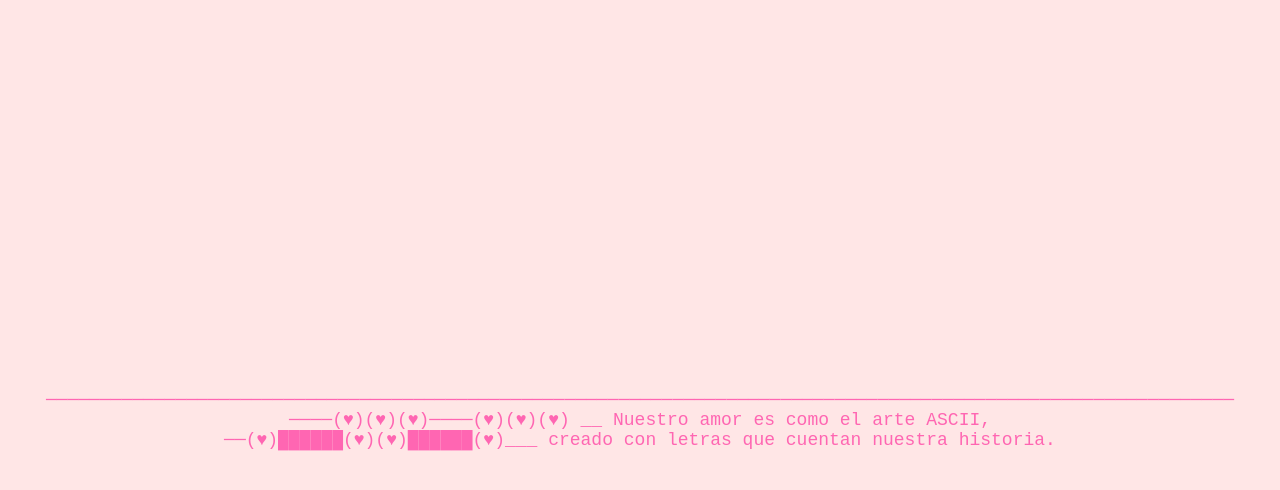
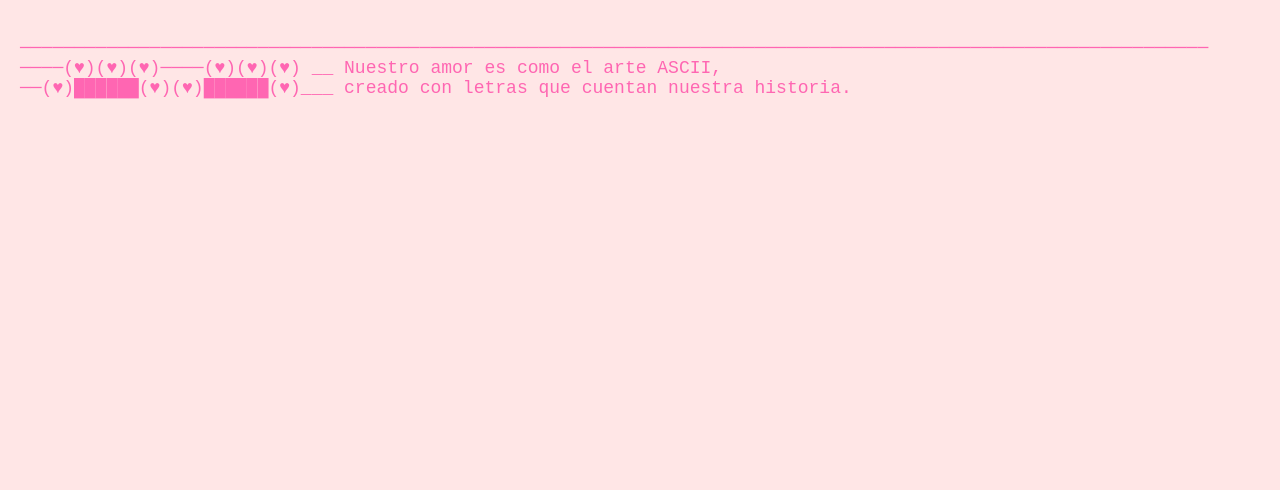
Before and after one commit to k1ngdom0fbullsh1t/ascii-aniversario, a plain HTML site: page index.html in a window 1280 px wide. Drawn offline with Linux system fonts and the light colour scheme.

Commit message:
Update index.html

```diff
--- a/index.html
+++ b/index.html
@@ -10,11 +10,6 @@
             margin: 0;
             padding: 20px;
             font-family: Arial, sans-serif;
-            display: flex;
-            justify-content: center;
-            align-items: center;
-            height: 100vh;
-            text-align: center;
         }
 
         pre {
@@ -22,16 +17,6 @@
             white-space: pre-wrap;
             font-size: 18px;
             color: #ff66b2;
-            margin: 0;
-        }
-
-        .container {
-            display: flex;
-            flex-direction: column;
-            justify-content: center;
-            align-items: center;
-            height: 100%;
-            width: 100%;
         }
 
         .full-content {
@@ -65,11 +50,9 @@
 </head>
 <body>
 
-    <div class="container">
-        <pre id="heart" class="full-content"></pre>
+    <pre id="heart" class="full-content"></pre>
 
-        <pre id="smallHeart" class="ascii-art-only"></pre>
-    </div>
+    <pre id="smallHeart" class="ascii-art-only"></pre>
 
     <script>
         const startDate = new Date("2018-10-04");
```
